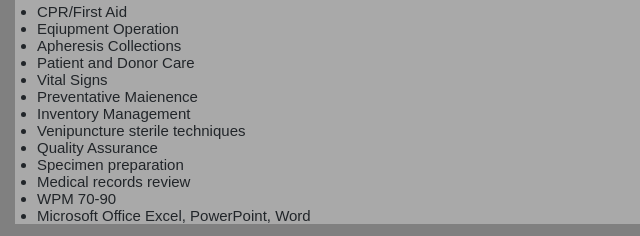
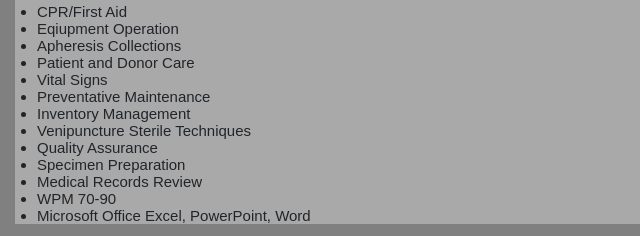
Before and after one commit to equinox-6/lindskey6.github.io, a plain HTML site: page index.html in a window 1280 px wide. Shown: the part 419-655 px from the top of the page, 0-640 px from the left. Drawn offline with Linux system fonts and the light colour scheme.

Commit message:
Update index.html

```diff
--- a/index.html
+++ b/index.html
@@ -53,12 +53,12 @@
        <li>Apheresis Collections</li>
        <li>Patient and Donor Care</li>
        <li>Vital Signs</li>
-       <li>Preventative Maienence</li>
+       <li>Preventative Maintenance</li>
        <li>Inventory Management</li>
-       <li>Venipuncture sterile techniques</li>
+       <li>Venipuncture Sterile Techniques</li>
        <li>Quality Assurance</li>
-       <li>Specimen preparation</li>
-       <li>Medical records review</li>
+       <li>Specimen Preparation</li>
+       <li>Medical Records Review</li>
        <li>WPM 70-90</li>
        <li>Microsoft Office Excel, PowerPoint, Word</li>
       </ul>
@@ -108,7 +108,6 @@
              <li>Clinical Trials</li>
              <li>On Site Training</li>
           </ul>
-       <ul>
   </div >
 
   <div class="footer">
```
